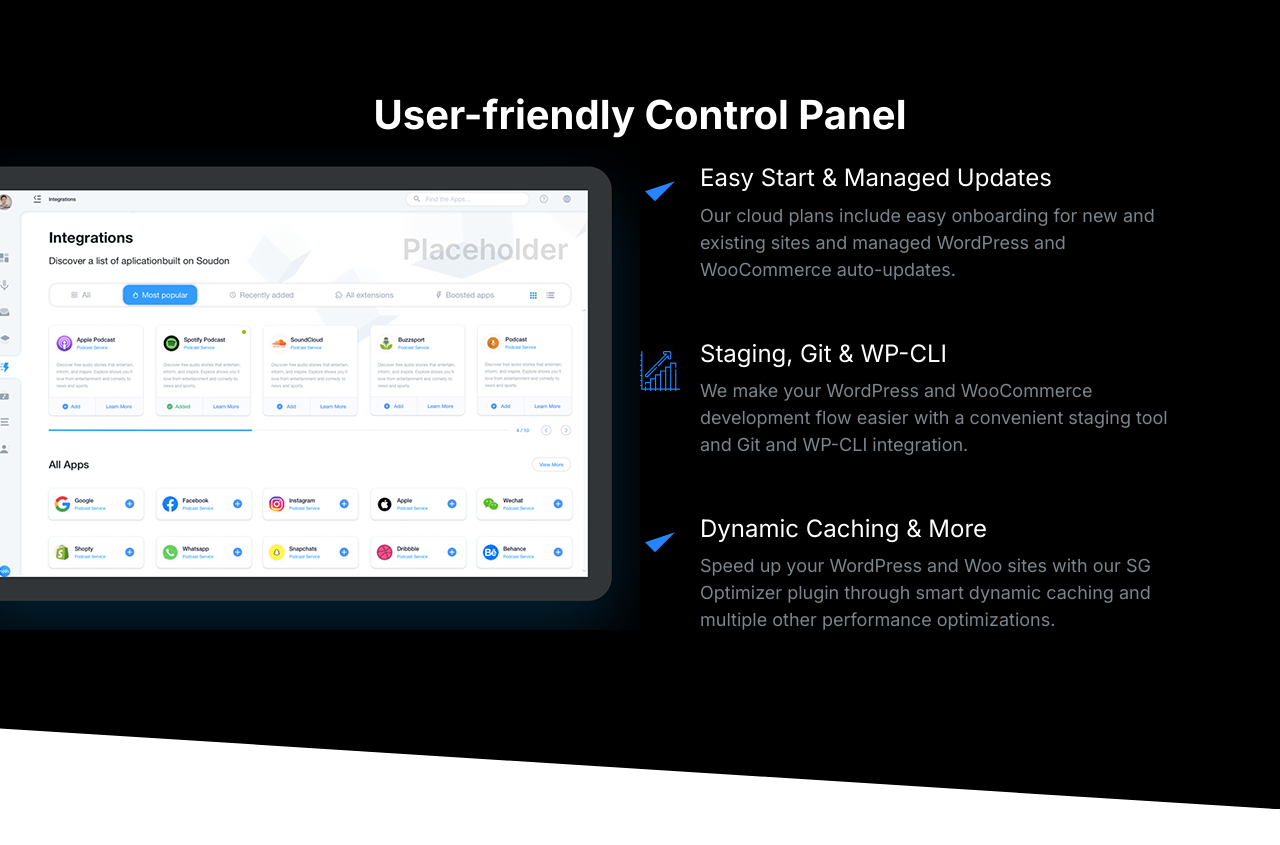
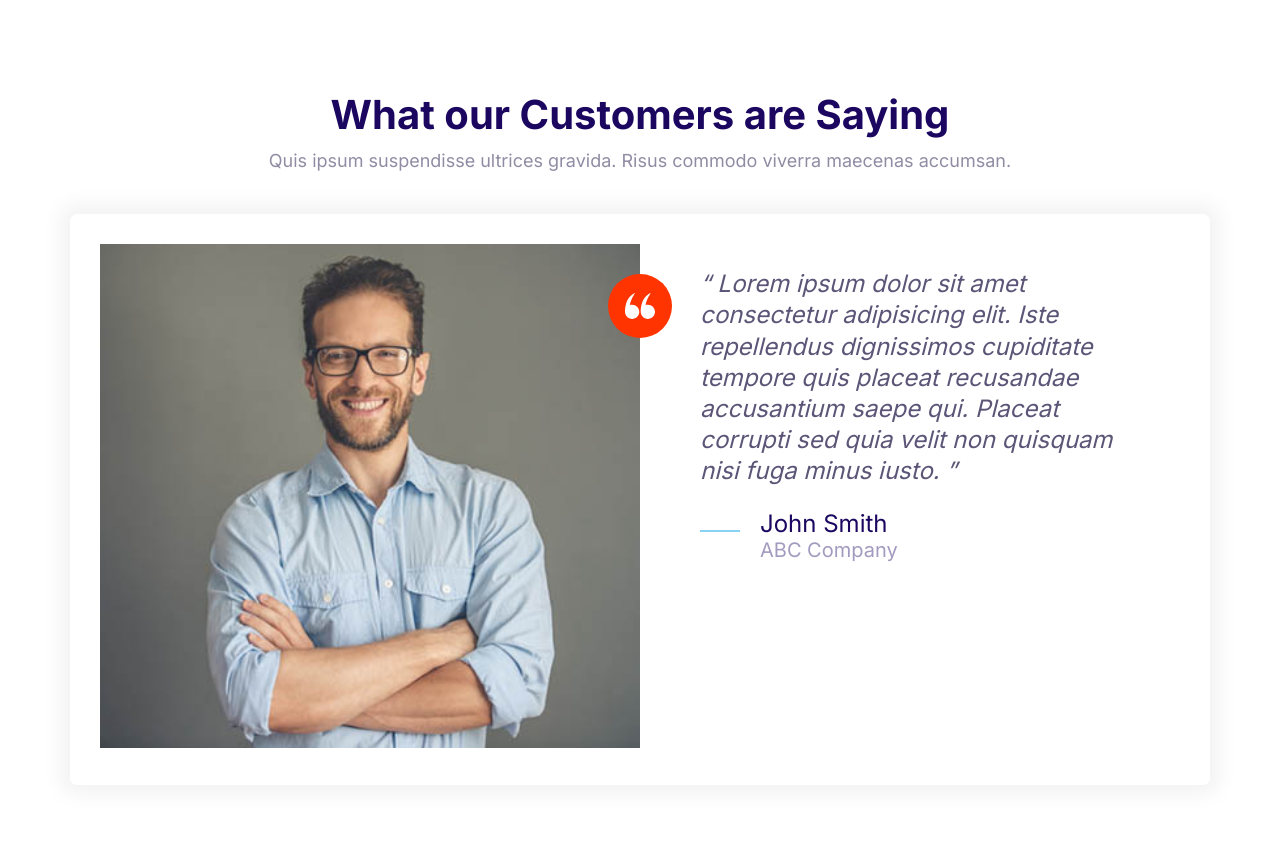
Before and after one commit to afiSali/moshify, a plain HTML site: page index.html in a window 1280 px wide. Before the commit the page ends 809 px from the top, so only its background shows below. Drawn offline with Linux system fonts and the light colour scheme.

Commit message:
Build testimonial block component.

```diff
--- a/css/styles.css
+++ b/css/styles.css
@@ -565,6 +565,7 @@
 }
 .block__header{
     text-align: center;
+    margin-bottom: 4rem;
 }
 .block__heading{
     margin-top: 0;
--- a/index.html
+++ b/index.html
@@ -14,73 +14,51 @@
     <link rel="stylesheet" href="css/styles.css" />
   </head>
   <body>
-    <section class="block block--dark block--skewed-right block-showcase">
+    <section class="block">
       <header class="block__header">
-        <h2>User-friendly Control Panel</h2>
+        <h2>What our Customers are Saying</h2>
+        <p>
+          Quis ipsum suspendisse ultrices gravida. Risus commodo viverra
+          maecenas accumsan.
+        </p>
       </header>
-      <div class="container grid grid--1x2">
-        <pricture class="block-showcase__image">
-          <source
-            type="image/webp"
-            src="images/ipad.webp 1x, images/ipad@2x.webp 2x"
+      <div class="container">
+        <div class="card testimonial">
+          <div class="grid grid--1x2">
+            <div class="testimonial__image">
+              <img
+                src="images/testimonial.jpg"
+                alt=" A happy, smiling customer"
               />
-          <source
-            type="image/png"
-            src="images/ipad.png 1x, images/ipad@2x.png 2x"
-          />
-          <img src="images/ipad.png" alt="" />
-        </pricture>
-        <ul class="list">
-          <li>
+              <span class="icon-container icon-container--accent">
+                <svg class="icon icon--white icon--small">
+                  <use xlink:href="images/sprite.svg#quotes"></use>
+                </svg>
+              </span>
+            </div>
+            <blockquote class="quote">
+              <p class="quote__text">
+                Lorem ipsum dolor sit amet consectetur adipisicing elit. Iste
+                repellendus dignissimos cupiditate tempore quis placeat
+                recusandae accusantium saepe qui. Placeat corrupti sed quia
+                velit non quisquam nisi fuga minus iusto.
+              </p>
+              <footer>
                 <div class="media">
                   <div class="media__image">
-                <svg class="icon icon--primary">
-                  <use xlink:href="images/sprite.svg#tick"></use>
+                    <svg class="icon icon--primary quote__line">
+                      <use xlink:href="images/sprite.svg#line"></use>
                     </svg>
                   </div>
                   <div class="media__body">
-                <h3 class="media__title">Easy Start & Managed Updates</h3>
-                <p>
-                  Our cloud plans include easy onboarding for new and existing
-                  sites and managed WordPress and WooCommerce auto-updates.
-                </p>
+                    <h3 class="media__title quote__author">John Smith</h3>
+                    <p class="quote__organization">ABC Company</p>
                   </div>
                 </div>
-          </li>
-          <li>
-            <div class="media">
-              <div class="media__image">
-                <svg class="icon icon--primary">
-                  <use xlink:href="images/sprite.svg#growth"></use>
-                </svg>
-              </div>
-              <div class="media__body">
-                <h3 class="media__title">Staging, Git & WP-CLI</h3>
-                <p>
-                  We make your WordPress and WooCommerce development flow easier
-                  with a convenient staging tool and Git and WP-CLI integration.
-                </p>
+              </footer>
+            </blockquote>
           </div>
         </div>
-          </li>
-          <li>
-            <div class="media">
-              <div class="media__image">
-                <svg class="icon icon--primary">
-                  <use xlink:href="images/sprite.svg#tick"></use>
-                </svg>
-              </div>
-              <div class="media__body">
-                <h3 class="media__title">Dynamic Caching & More</h3>
-                <p>
-                  Speed up your WordPress and Woo sites with our SG Optimizer
-                  plugin through smart dynamic caching and multiple other
-                  performance optimizations.
-                </p>
-              </div>
-            </div>
-          </li>
-        </ul>
       </div>
     </section>
     <script src="js/main.js"></script>
```
Also changed, not shown: components/testimonialBlock.html (added, +44 -0 lines). Lines whose indentation alone changed are shown as unchanged.
